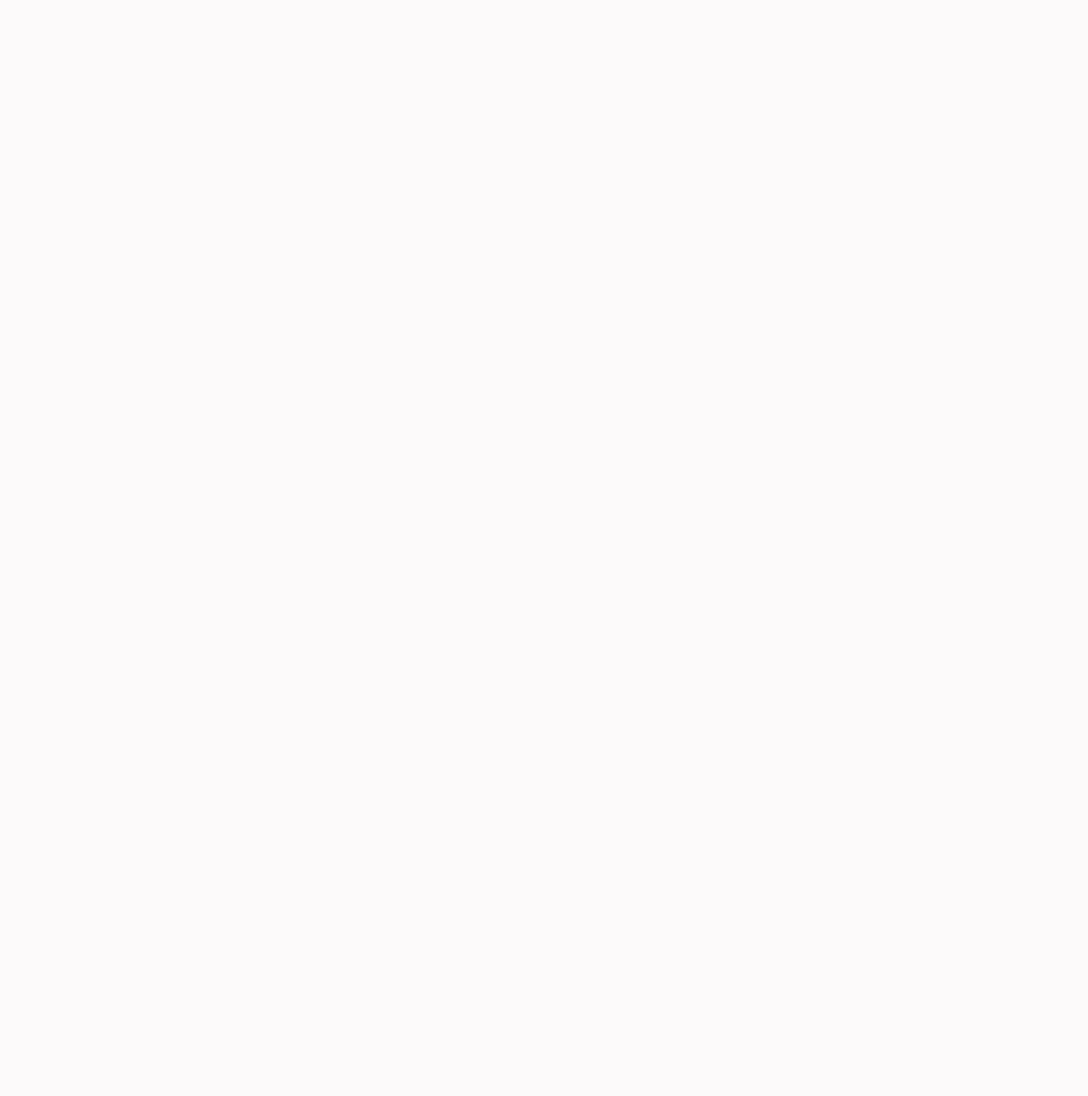
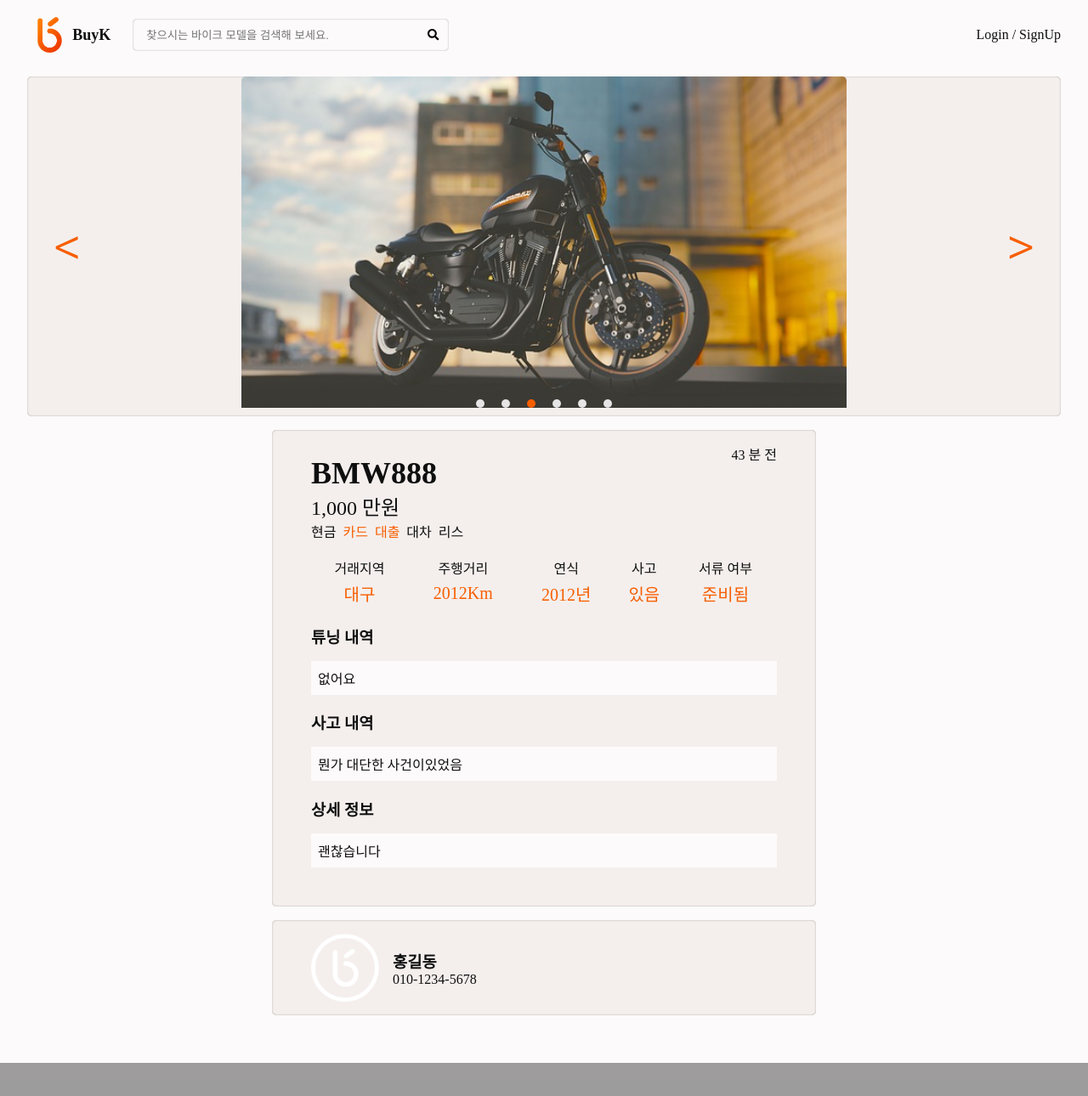
Before and after one commit to jeongnaehyeok/buyk_client, a Vue app: page /bike/1 in a window 1280 px wide. Shown: the top 1290 px of the page at 85% size. Before the commit the page ends 800 px from the top, so only its background shows below. Built offline with nearby package versions, Linux system fonts and the light colour scheme; a web font is replaced by a local one.

Commit message:
Detail Page 뷰 완성

```diff
--- a/src/components/BikeItem.vue
+++ b/src/components/BikeItem.vue
@@ -75,8 +75,10 @@
     .item_date-box{
       height: 100%;
       background-color: $orange;
-      color: $white;
       padding: 0.125rem;
+      p{
+        color: $white;
+      }
     }
   }
 }
--- /dev/null
+++ b/src/pages/DetailPage.vue
@@ -0,0 +1,263 @@
+<template>
+  <div class="detail-page">
+      <carousel class="casousel-box"
+        :per-page="1"
+        :loop="true"
+        :autoplay="true"
+        :autoplayHoverPause="true"
+        :navigationEnabled="true"
+        :centerMode="true"
+        :mouseDrag="true"
+        navigationNextLabel=">"
+        navigationPrevLabel="<"
+        paginationActiveColor="#f75e00"
+        paginationColor="#e5e5e5"
+        paginationPosition="bottom-overlay">
+        <slide v-for="image in item.images" :key="image.id">
+            <img :src="image.image" alt="바이크 이미지">
+        </slide>
+    </carousel>
+    <div class="detail-info-contain">
+        <div class="item_date-box">
+            <p>{{ showTime() }}</p>
+        </div>
+        <h2>{{item.model}}</h2>
+        <p class="item_price-box">{{ showPrice() }} 만원</p>
+        <div class="item_payment-box">
+            <p :class="{active:item.payment_method.cash}">현금</p>
+            <p :class="{active:item.payment_method.card}">카드</p>
+            <p :class="{active:item.payment_method.loan}">대출</p>
+            <p :class="{active:item.payment_method.trade}">대차</p>
+            <p :class="{active:item.payment_method.lease}">리스</p>
+        </div>
+        <table>
+            <tr class="table_head">
+                <td>거래지역</td>
+                <td>주행거리</td>
+                <td>연식</td>
+                <td>사고</td>
+                <td>서류 여부</td>
+            </tr>
+            <tr class="table_body">
+                <td>{{ item.deal_area }}</td>
+                <td>{{ item.model_year }}Km</td>
+                <td>{{ item.model_year }}년</td>
+                <td>{{ showRepair() }}</td>
+                <td>{{ item.document_status }}</td>
+            </tr>
+        </table>
+        <h3>튜닝 내역</h3>
+        <div class="text_area-box">
+            <p>{{ item.tuning_history }}</p>
+        </div>
+        <h3>사고 내역</h3>
+        <div class="text_area-box">
+            <p>{{ item.repair_history }}</p>
+        </div>
+        <h3>상세 정보</h3>
+        <div class="text_area-box">
+            <p>{{ item.detail_information }}</p>
+        </div>
+    </div>
+    <div class="profile-contain">
+        <img src="/static/default.png" alt="프로필 이미지">
+        <div class="profile-box">
+            <h3>홍길동</h3>
+            <p>010-1234-5678</p>
+        </div>
+    </div>
+  </div>
+</template>
+
+<script>
+import { Carousel, Slide } from 'vue-carousel';
+import { checkTime, checkPrice } from '@/utils';
+
+export default {
+    name: 'DetailPage',
+    components: {
+        Carousel,
+        Slide
+    },
+    methods:{
+        showPrice(){
+            return checkPrice(this.item.price);
+        },
+        showTime(){
+            return checkTime(this.item.created_at);
+        },
+        showRepair(){
+            return this.item.repair_history == "없음" ? "없음" : "있음"
+        }
+    },
+    data(){
+        return{
+            item:{
+            "id": 6,
+            "model": "BMW888",
+            "user": "test1",
+            "price": 1000,
+            "bike_style": "레플리카",
+            "payment_method": {
+                "card": true,
+                "cash": false,
+                "loan": true,
+                "trade": false,
+                "lease": false
+            },
+            "images": [
+                {
+                    "id": 20,
+                    "image": "/static/item1.jpg"
+                },
+                {
+                    "id": 21,
+                    "image": "/static/item2.jpg"
+                },
+                {
+                    "id": 22,
+                    "image": "/static/item3.jpg"
+                },
+                {
+                    "id": 23,
+                    "image": "/static/thumnail.jpg"
+                },
+                {
+                    "id": 24,
+                    "image": "/static/icon.png"
+                },
+                {
+                    "id": 25,
+                    "image": "/static/icElec@2x.png"
+                }
+            ],
+            "deal_area": "대구",
+            "model_year": 2012,
+            "driven_distance": 100000,
+            "document_status": "준비됨",
+            "repair_history": "뭔가 대단한 사건이있었음",
+            "tuning_history": "없어요",
+            "detail_information": "괜찮습니다",
+            "crawled_url": null,
+            "created_at": "2020-06-25T20:08:51.638092",
+            "updated_at": "2020-06-25T20:08:51.638128"
+            },
+        }
+    }
+}
+</script>
+
+<style lang="scss">
+@import '@/style/index.scss';
+
+@mixin detail-box-size{
+    width: 40rem;
+    margin-bottom: 1rem;
+    border-radius: 5px;
+    box-shadow: inset 0 0 2px 0 rgba(0, 0, 0, 0.35);
+    background: $gray;
+}
+
+.detail-page{
+    @include contents;
+    .casousel-box{
+        width: 100%;
+        height: 25rem;
+        margin-bottom: 1rem;
+        border-radius: 5px;
+        box-shadow: inset 0 0 2px 0 rgba(0, 0, 0, 0.35);
+        background: $gray;
+        .VueCarousel-slide{
+            display: flex;
+            flex-direction: column;
+            justify-content: center;
+            align-items: center;
+            img{
+                width: auto;
+                height: 25rem;
+                border-radius: 5px;
+            }
+        }
+        .VueCarousel-navigation-button{
+            @include outline-none;
+            font-size: 4rem;
+            color: $orange;
+            &:hover{
+                color: $light-orange;
+            }
+        }
+        .VueCarousel-navigation-next{
+            margin-right: 4.5rem;
+        }
+        .VueCarousel-navigation-prev{
+            margin-left: 4.5rem;
+        }
+    }
+    .detail-info-contain{
+        @include detail-box-size;
+        padding: 2.875rem;
+        padding-top: 0;
+        .item_date-box{
+            width: 100%;
+            p{
+                float: right;
+                margin: 0;
+                margin-top: 1rem;
+            }
+        }
+        h2{
+            margin-bottom: 0;
+            font-size: 2.25rem;
+            color:$black;
+        }
+        .item_price-box{
+            margin: 0;
+            font-size: 1.5rem;
+        }
+        .item_payment-box{
+            display: inline-flex;
+            margin-bottom: 1rem;
+            p{
+                margin: 0;
+                margin-right: 0.5rem;
+                &.active{
+                    color: $orange;
+                }
+            }
+        }
+        table{
+            width: 100%;
+            text-align: center;
+            .table_body{
+                font-size: 1.25rem;
+                color: $orange;
+            }
+        }
+        h3{
+            margin-bottom: 1rem;
+        }
+        .text_area-box{
+            min-height: 2rem;
+            padding: 0.5rem;
+            background: $white;
+        }
+    }
+    .profile-contain{
+        @include detail-box-size;
+        display: inline-flex;
+        align-items: center;
+
+        padding: 1rem 2.875rem;
+        img{
+            width: 5rem;
+            height: auto;
+        }
+        .profile-box{
+            padding-left: 1rem;
+            h3{
+                margin: 0;
+            }
+        }
+    }
+}
+</style>
--- a/src/pages/IndexPage.vue
+++ b/src/pages/IndexPage.vue
@@ -65,6 +65,7 @@
 .index-page{
   @include flex-colum-center;
   .recent-items-title{
+    margin: 2rem 0;
     font-size: $title-font-size;
     text-align: center;
   }
--- a/src/router/index.js
+++ b/src/router/index.js
@@ -11,6 +11,7 @@
 import LoginPage from '@/pages/LoginPage'
 import SignupPage from '@/pages/SignupPage'
 import RegisterPage from '@/pages/RegisterPage'
+import DetailPage from '@/pages/DetailPage'
 
 // componet
 import Footer from '@/components/Footer'
@@ -73,5 +74,17 @@
         footer: Footer,
       }
     },
+    {
+      path: '/bike/:Id',
+      name: 'Detail',
+      components: {
+        header: Header,
+        default: DetailPage,
+        footer: Footer,
+      },
+      props: {
+        default: true
+      }
+    },
   ]
 })
--- a/src/style/base.scss
+++ b/src/style/base.scss
@@ -39,8 +39,16 @@
 a:focus{
     color: $black;
 }
+p{
+    margin: 0;
+    color:$black
+}
 
-// Logo
+/*
+
+Logo
+
+*/
 
 .header-logo-contain{
     .logo-box{
```
Also changed, not shown: static/default.png (added).
